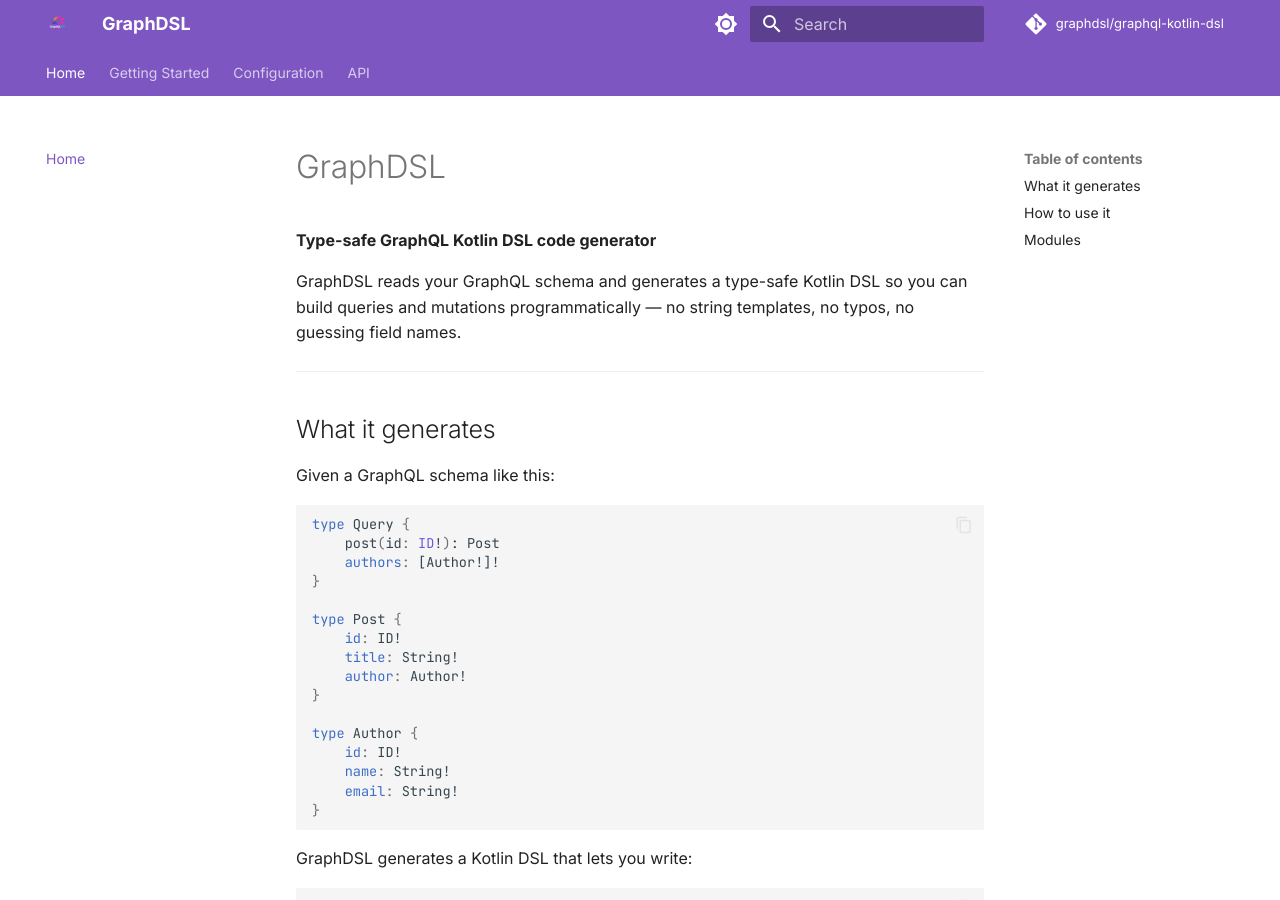
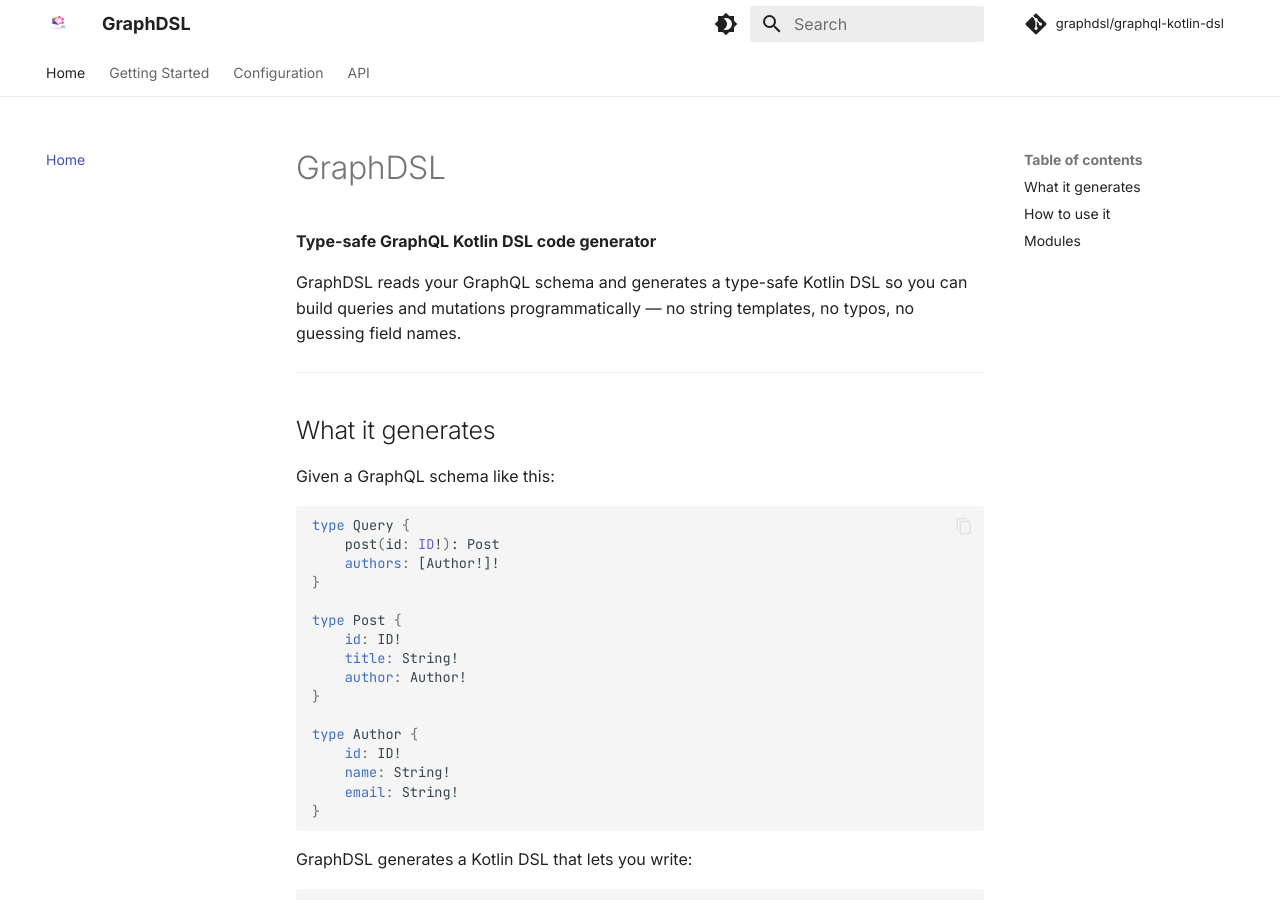
Before and after one commit to graphdsl/graphdsl.github.io, an MkDocs documentation site: the page built from docs/index.md, in a window 1280 px wide and 900 px high. Built offline with MkDocs 1.6.1 and Material for MkDocs 9.7.7, drawn with Linux system fonts in a browser that asks for light colours; comment, search, counter and statistics services are not loaded.

Commit message:
Style: switch to white/black minimal theme

```diff
--- a/mkdocs.yml
+++ b/mkdocs.yml
@@ -9,16 +9,16 @@
   name: material
   palette:
     - scheme: default
-      primary: deep purple
-      accent: purple
+      primary: white
+      accent: black
+      toggle:
+        icon: material/brightness-4
+        name: Switch to dark mode
+    - scheme: slate
+      primary: black
+      accent: white
       toggle:
         icon: material/brightness-7
-        name: Switch to dark mode
-    - scheme: slate
-      primary: deep purple
-      accent: purple
-      toggle:
-        icon: material/brightness-4
         name: Switch to light mode
   font:
     text: Inter
```
